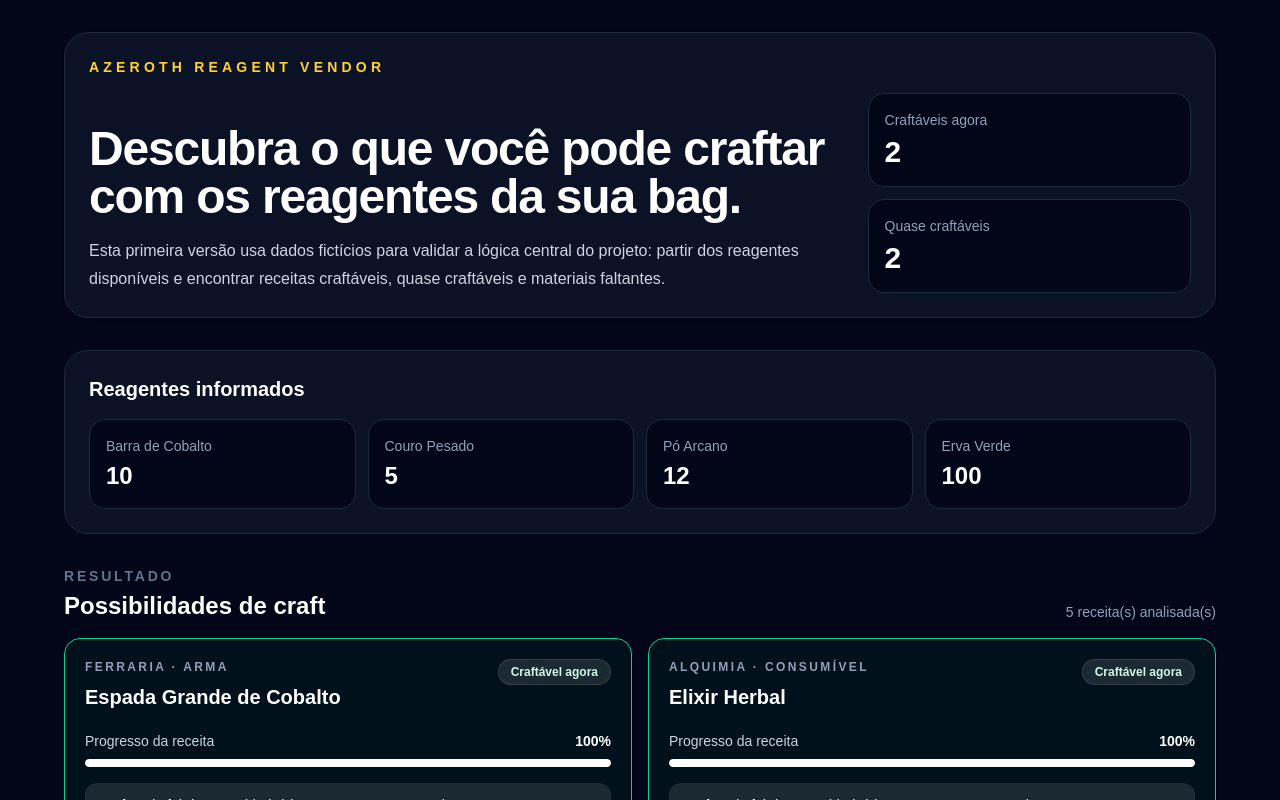
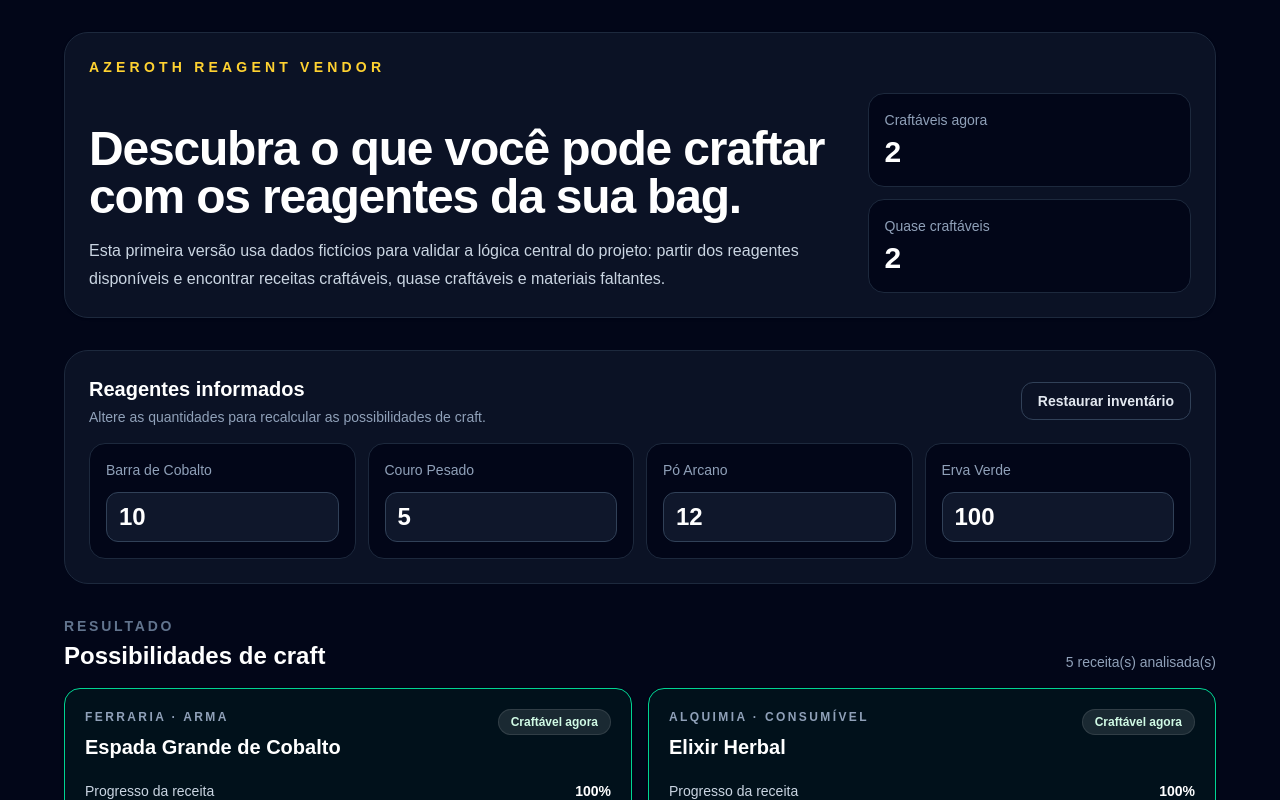
Before and after one commit to FelipeHolandaNovelino/azeroth-reagent-vendor, a Next.js app: page / in a window 1280 px wide. Shown: the top 800 px of the page. Built offline with nearby package versions, Linux system fonts and the light colour scheme.

Commit message:
feat: make inventory quantities editable

```diff
--- a/app/page.tsx
+++ b/app/page.tsx
@@ -1,32 +1,5 @@
-import { CraftSummary } from "@/components/CraftSummary";
-import { InventoryGrid } from "@/components/InventoryGrid";
-import { RecipesResult } from "@/components/RecipesResult";
-import { mockInventory, mockRecipes } from "@/data/mockCraftingData";
-import { calculateCraftOptions } from "@/lib/crafting/calculateCraftOptions";
+import { CraftingDashboard } from "@/components/CraftingDashboard";
 
 export default function Home() {
-  const craftOptions = calculateCraftOptions(mockInventory, mockRecipes);
-
-  const craftableCount = craftOptions.filter(
-    (option) => option.status === "craftable"
-  ).length;
-
-  const almostCraftableCount = craftOptions.filter(
-    (option) => option.status === "almost"
-  ).length;
-
-  return (
-    <main className="min-h-screen bg-slate-950 px-6 py-8 text-slate-100">
-      <section className="mx-auto flex max-w-6xl flex-col gap-8">
-        <CraftSummary
-          craftableCount={craftableCount}
-          almostCraftableCount={almostCraftableCount}
-        />
-
-        <InventoryGrid items={mockInventory} />
-
-        <RecipesResult craftOptions={craftOptions} />
-      </section>
-    </main>
-  );
+  return <CraftingDashboard />;
 }
--- /dev/null
+++ b/src/components/CraftingDashboard.tsx
@@ -0,0 +1,66 @@
+"use client";
+
+import { useMemo, useState } from "react";
+
+import { CraftSummary } from "@/components/CraftSummary";
+import { InventoryGrid } from "@/components/InventoryGrid";
+import { RecipesResult } from "@/components/RecipesResult";
+import { mockInventory, mockRecipes } from "@/data/mockCraftingData";
+import { calculateCraftOptions } from "@/lib/crafting/calculateCraftOptions";
+import type { InventoryItem } from "@/types/crafting";
+
+export function CraftingDashboard() {
+  const [inventory, setInventory] = useState<InventoryItem[]>(mockInventory);
+
+  const craftOptions = useMemo(() => {
+    return calculateCraftOptions(inventory, mockRecipes);
+  }, [inventory]);
+
+  const craftableCount = craftOptions.filter(
+    (option) => option.status === "craftable"
+  ).length;
+
+  const almostCraftableCount = craftOptions.filter(
+    (option) => option.status === "almost"
+  ).length;
+
+  function handleInventoryQuantityChange(itemId: string, quantity: number) {
+    // Mantém o inventário imutável para garantir uma atualização previsível do React.
+    setInventory((currentInventory) =>
+      currentInventory.map((item) => {
+        if (item.itemId !== itemId) {
+          return item;
+        }
+
+        return {
+          ...item,
+          quantity,
+        };
+      })
+    );
+  }
+
+  function handleResetInventory() {
+    // Restaura os dados fictícios para facilitar testes durante o desenvolvimento.
+    setInventory(mockInventory);
+  }
+
+  return (
+    <main className="min-h-screen bg-slate-950 px-6 py-8 text-slate-100">
+      <section className="mx-auto flex max-w-6xl flex-col gap-8">
+        <CraftSummary
+          craftableCount={craftableCount}
+          almostCraftableCount={almostCraftableCount}
+        />
+
+        <InventoryGrid
+          items={inventory}
+          onQuantityChange={handleInventoryQuantityChange}
+          onResetInventory={handleResetInventory}
+        />
+
+        <RecipesResult craftOptions={craftOptions} />
+      </section>
+    </main>
+  );
+}
--- a/src/components/InventoryGrid.tsx
+++ b/src/components/InventoryGrid.tsx
@@ -2,14 +2,36 @@
 
 type InventoryGridProps = {
   items: InventoryItem[];
+  onQuantityChange: (itemId: string, quantity: number) => void;
+  onResetInventory: () => void;
 };
 
-export function InventoryGrid({ items }: InventoryGridProps) {
+export function InventoryGrid({
+  items,
+  onQuantityChange,
+  onResetInventory,
+}: InventoryGridProps) {
   return (
     <section className="rounded-3xl border border-slate-800 bg-slate-900/70 p-6">
-      <h2 className="text-xl font-bold text-white">
-        Reagentes informados
-      </h2>
+      <div className="flex flex-col gap-3 sm:flex-row sm:items-center sm:justify-between">
+        <div>
+          <h2 className="text-xl font-bold text-white">
+            Reagentes informados
+          </h2>
+
+          <p className="mt-1 text-sm text-slate-400">
+            Altere as quantidades para recalcular as possibilidades de craft.
+          </p>
+        </div>
+
+        <button
+          type="button"
+          onClick={onResetInventory}
+          className="rounded-xl border border-slate-700 px-4 py-2 text-sm font-semibold text-slate-200 transition hover:border-amber-300 hover:text-amber-200"
+        >
+          Restaurar inventário
+        </button>
+      </div>
 
       <div className="mt-4 grid gap-3 sm:grid-cols-2 lg:grid-cols-4">
         {items.map((item) => (
@@ -17,11 +39,25 @@
             key={item.itemId}
             className="rounded-2xl border border-slate-800 bg-slate-950 p-4"
           >
-            <p className="text-sm text-slate-400">{item.name}</p>
+            <label
+              htmlFor={item.itemId}
+              className="block text-sm text-slate-400"
+            >
+              {item.name}
+            </label>
 
-            <strong className="mt-1 block text-2xl text-white">
-              {item.quantity}
-            </strong>
+            <input
+              id={item.itemId}
+              type="number"
+              min="0"
+              value={item.quantity}
+              onChange={(event) => {
+                const quantity = Number(event.target.value);
+
+                onQuantityChange(item.itemId, quantity);
+              }}
+              className="mt-3 w-full rounded-xl border border-slate-700 bg-slate-900 px-3 py-2 text-2xl font-bold text-white outline-none transition focus:border-amber-300"
+            />
           </div>
         ))}
       </div>
```
